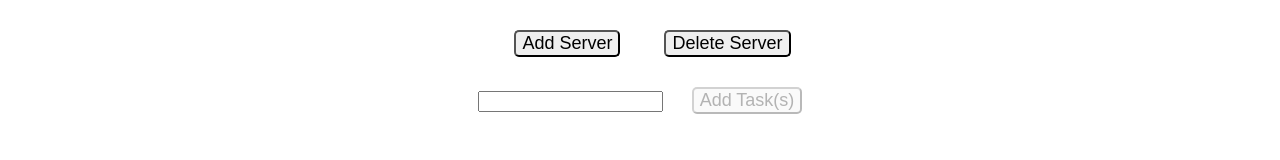
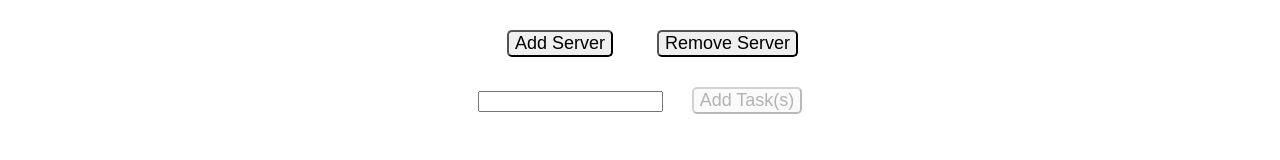
Before and after one commit to divyaa5884/Task-Manager, a plain HTML site: page index.html in a window 1280 px wide. Shown: the top 160 px of the page. Drawn offline with nearby package versions, Linux system fonts and the light colour scheme.

Commit message:
Add files via upload

```diff
--- a/index.html
+++ b/index.html
@@ -12,7 +12,7 @@
     <div class="container-wrapper">
       <div id="serverBtnWrapper">
         <button type="button" id="addServerBtn" onclick="addServer()">Add Server</button>
-        <button type="button" id="deleteServerBtn" onclick="removeServer(true)">Delete Server</button>
+        <button type="button" id="removeServerBtn" onclick="removeServer(true)">Remove Server</button>
       </div>
 
       <div id="taskBtn">
--- a/styles.css
+++ b/styles.css
@@ -11,7 +11,7 @@ div#serverBtnWrapper {
 div#noOfTask {
     height: 20px;
 }
-button#deleteServerBtn {
+button#removeServerBtn {
     margin-left: 40px;
 }
 
@@ -96,9 +96,6 @@ div#taskBtn {
 	text-transform: none;
 	font-size: 17px;
 }
-/*.task-left {
-	display: block;
-}*/
 .task-left.hide {
 	display: none;
 }
```
